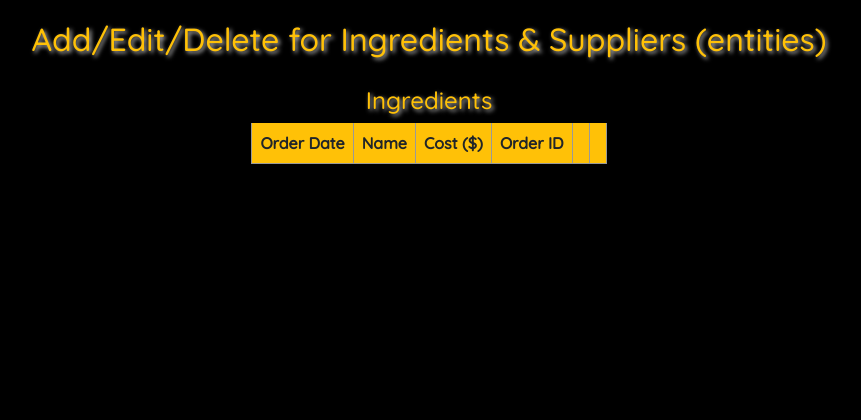
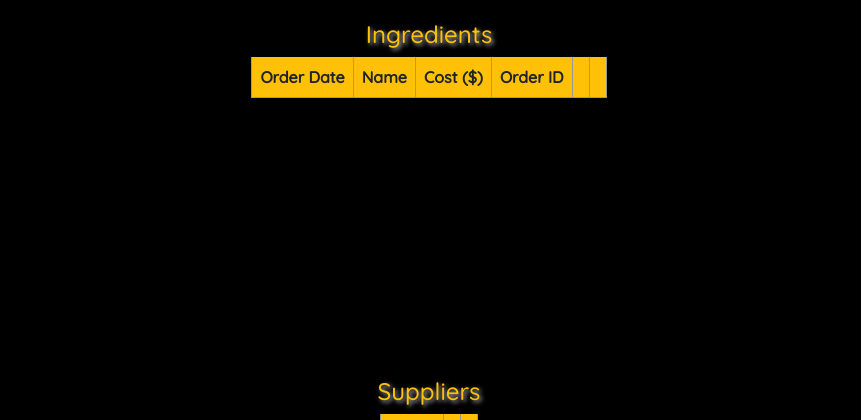
Before and after one commit to yu-daniel/Two-Guys, a Flask app: page /ingredients-suppliers in a window 1280 px wide. Shown: the part 56-476 px from the top of the page, without its empty margins (211-1072 px from the left). Run offline with Flask 2, Linux system fonts and the light colour scheme; data that the repository does not hold is empty; parts of the project's set-up code (start-up, migrations or seed data) failed here and were passed over; some libraries are stand-ins or nearby versions.

Commit message:
minor formatting for orders-customers and ingredients-suppliers pages #2: - commented out the Add/Edit/Delete headers above each overview table

```diff
--- a/app.py
+++ b/app.py
@@ -12,8 +12,7 @@ app.config['SECRET_KEY'] = '7cd4739b6ecbf78e2fb020b7f663a979'
 # headers for tables displaying data
 headers = ['First Name', 'Last Name', 'Start Date', 'Vacation', 'Managed by', 'Location', "", ""]
 location_headers = ['City', 'State', 'Zip Code', '', '']
-ingredient_suppliers_h = ["Order Date", "Name", "Cost ($)", "Order ID", "", ""]
-suppliers_headers = ["Name", "", ""]
+
 
 
 # route for the homepage (root) is defined, but it's html is just the base
@@ -172,8 +171,8 @@ def orders_customers():
 # route for the ingredients & suppliers page
 @app.route("/ingredients-suppliers", methods=["GET", "POST"])
 def ingredients_suppliers():
-    ingredients_suppliers_headers = ["Ingredient", "Supplier", "", ""]
-    ingredients_suppliers_values = [["Ground Beef", "Johnson Ville"], ["Ground Beef", "Meat Industry"]]
+    ingredient_suppliers_h = ["Order Date", "Name", "Cost ($)", "Order ID", "", ""]
+    suppliers_headers = ["Name", "", ""]
 
     db_connection = connect_to_database()
     ingredient_form = IngredientsForm()
@@ -272,8 +271,6 @@ def ingredients_suppliers():
 
     return render_template("ingredients_suppliers.html", title='Add/Edit/Delete Ingredients & Suppliers',
                            ingredient_form=ingredient_form,
-                           ingredients_suppliers_headers=ingredients_suppliers_headers,
-                           ingredients_suppliers_values=ingredients_suppliers_values,
                            suppliers_headers=suppliers_headers, suppliers_values=suppliers_results,
                            supplier_form=supplier_form, ingredient_suppliers_h=ingredient_suppliers_h,
                            ingredient_suppliers_v=ingredient_results, order_nums=order_id_results,)
--- a/templates/ingredients_suppliers.html
+++ b/templates/ingredients_suppliers.html
@@ -3,7 +3,7 @@
 {% block content %}
 
 <!-- <div class="ingredients-suppliers-wallpaper wallpapers"></div> -->
-<h2 class="page-description orange-header">Add/Edit/Delete for Ingredients & Suppliers (entities)</h2>
+<!--<h2 class="page-description orange-header">Add/Edit/Delete for Ingredients & Suppliers (entities)</h2>-->
 <h4 class="header1">Ingredients</h4>
 
 <div class="search-box-scroll ingredients">
--- a/templates/orders_customers.html
+++ b/templates/orders_customers.html
@@ -3,8 +3,7 @@
 {% block content %}
 
 <!-- <div class="customers-orders-wallpaper wallpapers"></div> -->
-
-<h2 class="page-description orange-header">Add/Edit/Delete for Customers & Orders (entities)</h2>
+<!--<h2 class="page-description orange-header">Add/Edit/Delete for Customers & Orders (entities)</h2>-->
 <h4 class="header1">Orders</h4>
 <div class="center-search">
 <!--	search box-->
```
